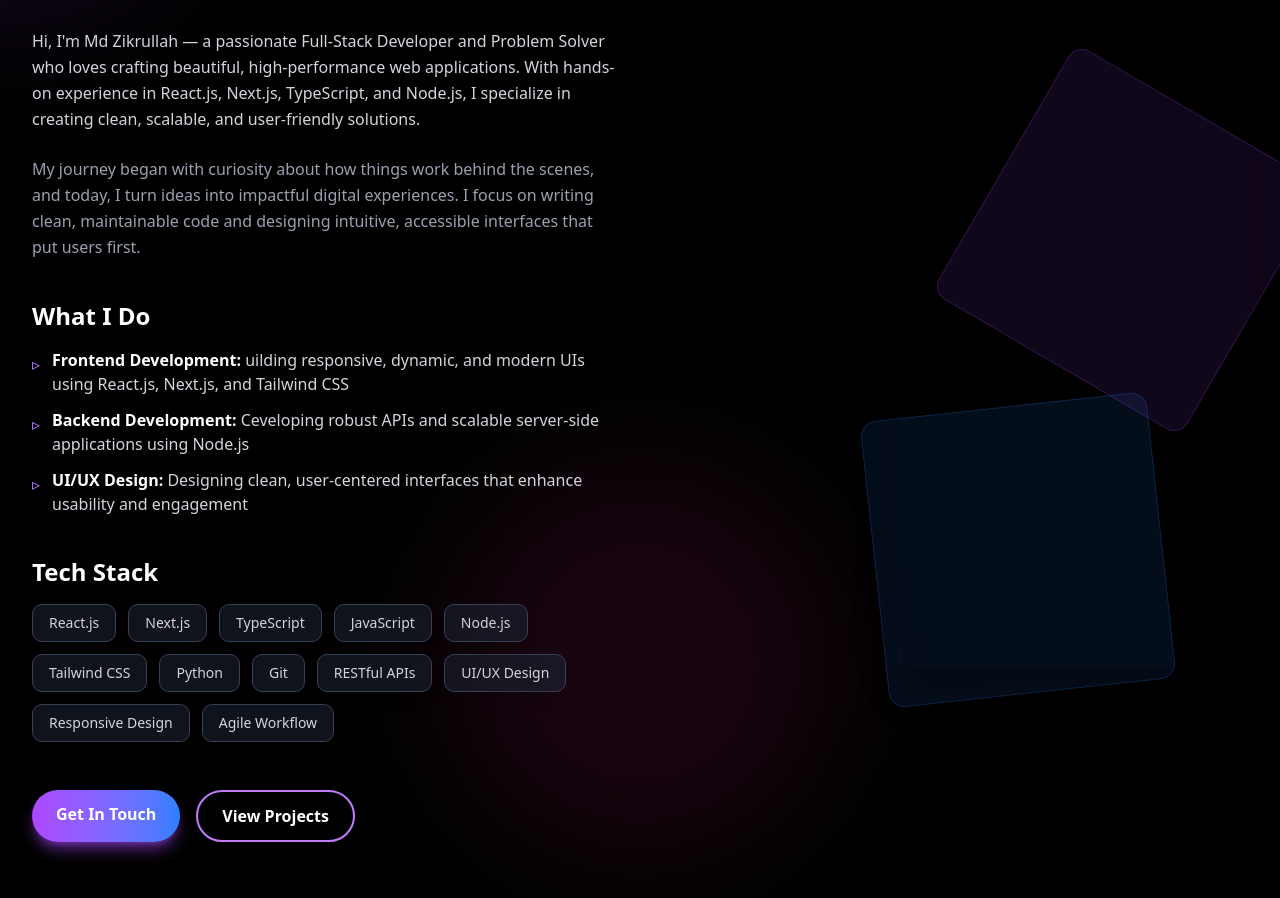
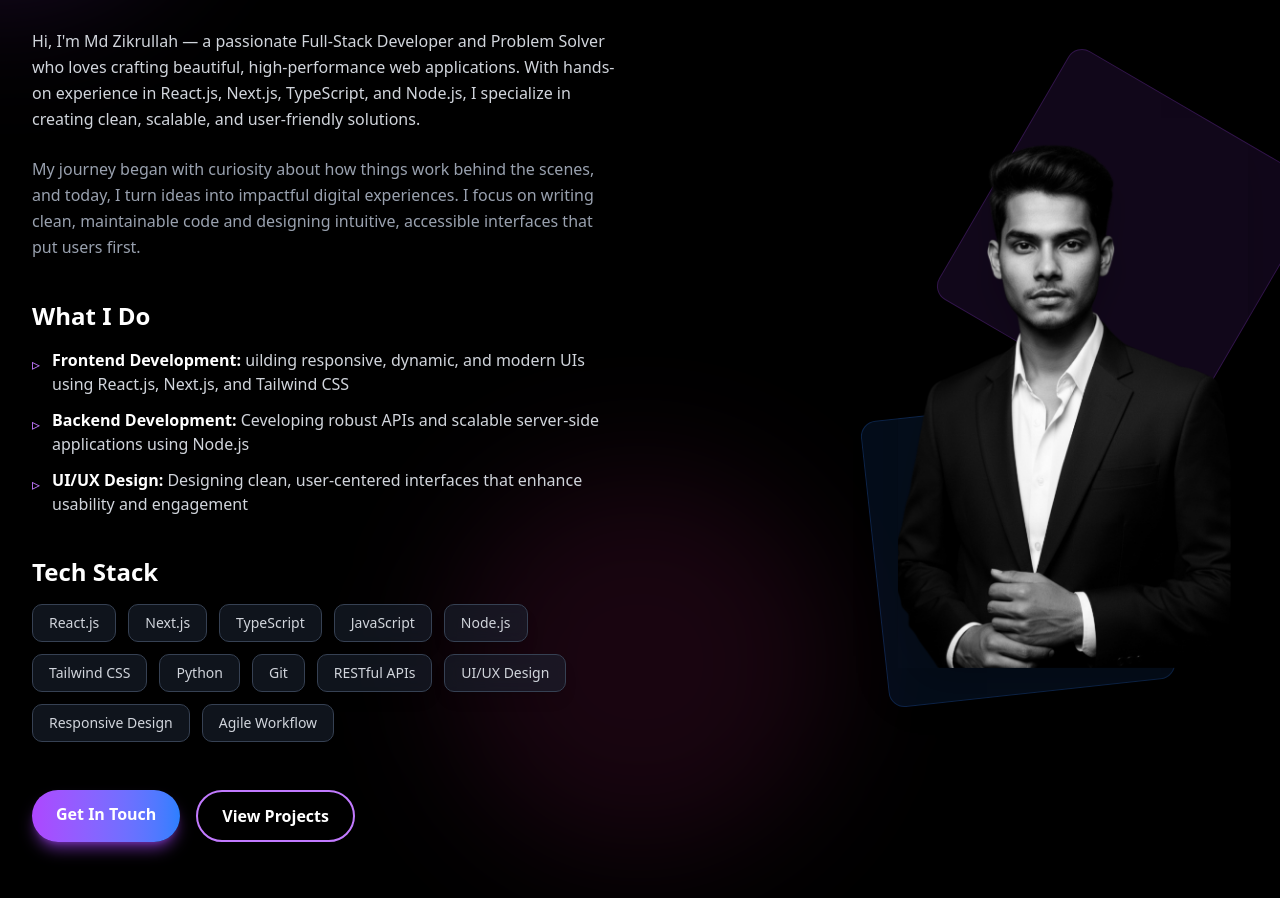
Before and after one commit to mdzikrullah20/md-zikrullah, a Next.js app: page / in a window 1280 px wide. Shown: the part 996-1894 px from the top of the page. Built offline with nearby package versions, Linux system fonts and the light colour scheme.

Commit message:
about image fixed

```diff
--- a/app/components/about.tsx
+++ b/app/components/about.tsx
@@ -259,13 +259,13 @@ export default function AboutPage() {
                 }}
                 className="relative w-64 h-[400px] sm:w-72 sm:h-[450px] md:w-80 md:h-[500px] lg:w-[350px] lg:h-[550px] overflow-hidden cursor-pointer shadow-2xl"
               >
-                {/* <Image
-                  src="/images/zikrullahone.png"
-                  alt="Zikrullah's Profile Picture"
-                  fill
-                  style={{ objectFit: 'cover' }}
-                  className="grayscale hover:grayscale-0 transition-all duration-500"
-                /> */}
+               <Image
+  src="/images/zikrullahone.png"
+  alt="Zikrullah's Profile Picture"
+  fill
+  style={{ objectFit: "cover" }}
+  className="grayscale hover:grayscale-0 transition-all duration-500"
+/>
               </motion.div>
             </div>
           </motion.div>
```
